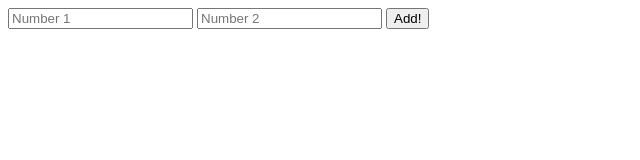
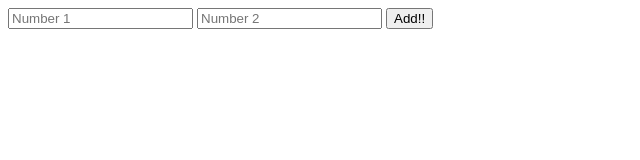
Before and after one commit to thiendang/Typescript-awesome, a website: page index.html in a window 1280 px wide. Shown: the full height of the page, 0-640 px from the left. Drawn offline with Linux system fonts and the light colour scheme.

```diff
--- a/index.html
+++ b/index.html
@@ -10,6 +10,6 @@
 <body>
   <input type="number" id="num1" placeholder="Number 1">
   <input type="number" id="num2" placeholder="Number 2">
-  <button>Add!</button>
+  <button>Add!!</button>
 </body>
 </html>
```
Also changed, not shown: using-ts.js (line endings or trailing spaces), using-ts.ts (line endings or trailing spaces).
